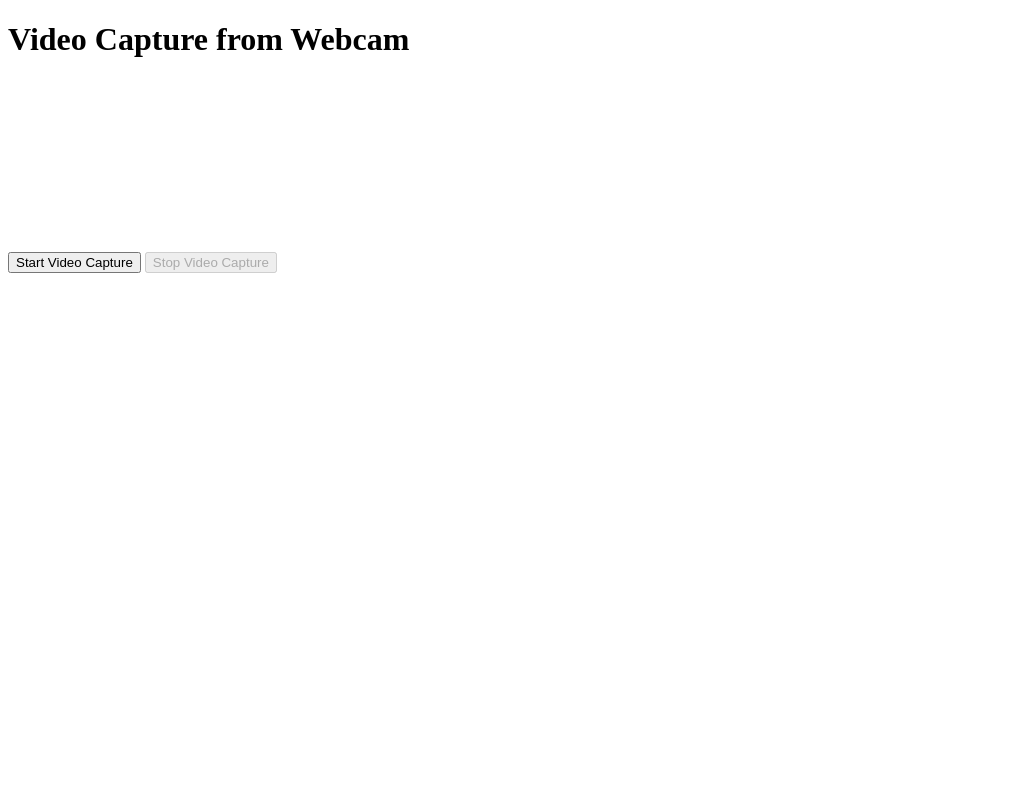
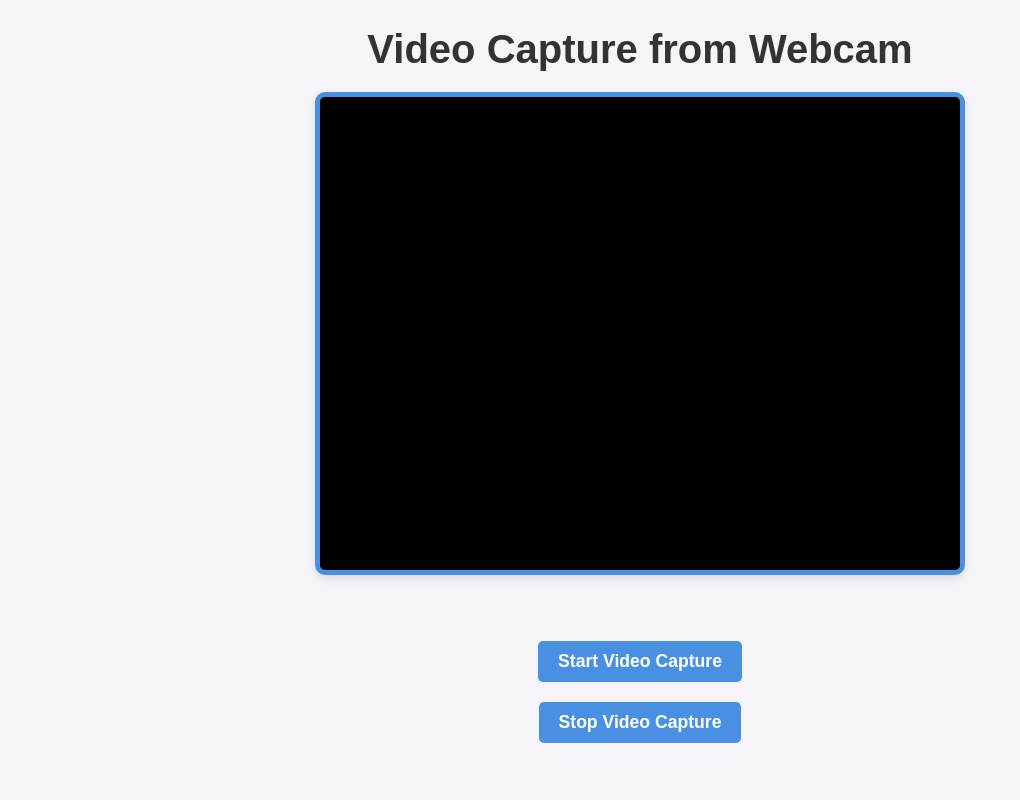
Before and after one commit to RC-6989/Verbalflow, a Flask app: template templates/index.html in a window 1280 px wide. Shown: the whole page, without its empty margins (0-1020 px from the left). Run offline with Flask 3, Linux system fonts and the light colour scheme; the template is opened without the code that fills it, so the values that code supplies are empty.

Commit message:
css changes

```diff
--- a/app.py
+++ b/app.py
@@ -1,22 +1,17 @@
 import os
 from flask import Flask, request, redirect, url_for, flash, render_template, send_from_directory
 from werkzeug.utils import secure_filename
-import whisper
-from MachineLearningPredictions.Emotion_Detection import detect_emotion
 
+# from MachineLearningPredictions.Emotion_Detection import detect_emotion
 
 # Starts the app
 app = Flask(__name__)
 
-def talking(audioPath):
-    model = whisper.load_model("base")
-    result = model.transcribe(audioPath)
-    return result["text"]
 
 
 @app.route("/")
 def home():
-    return render_template('index.html', var1=emotion)
+    return render_template('index.html')
 
 # Basically app.use() in express
 @app.route('/public/<path:path>')
@@ -30,7 +25,7 @@ def upload_frame():
         return "No frame part in the request", 400
     file = request.files['frame']
     if file:
-        emotion = detect_emotion(file)
+        # emotion = detect_emotion(file)
         return "Frame received and saved", 200
     return "Failed to upload frame", 400
 
--- a/public/style.css
+++ b/public/style.css
@@ -1,7 +1,72 @@
+/* Body Styling */
+body {
+    font-family: 'Arial', sans-serif;
+    display: flex;
+    flex-direction: column;
+    justify-content: center;
+    align-items: center;
+    height: 100vh;
+    margin: 0;
+    background-color: #f4f4f9;
+}
 
+/* Heading Styling */
+h1 {
+    color: #333;
+    text-align: center;
+    margin-bottom: 20px;
+    font-size: 2.5rem;
+    font-weight: bold;
+}
+
+/* Video Element Styling */
 video {
     width: 640px;
     height: 480px;
-    border: 2px solid black;
+    border: 5px solid #4a90e2;
+    border-radius: 10px;
     background-color: black;
+    box-shadow: 0 4px 8px rgba(0, 0, 0, 0.1);
+    margin-bottom: 20px;
 }
+
+/* Button Styling */
+button {
+    padding: 10px 20px;
+    font-size: 1.1rem;
+    font-weight: bold;
+    color: #fff;
+    background-color: #4a90e2;
+    border: none;
+    border-radius: 5px;
+    cursor: pointer;
+    transition: background-color 0.3s ease, transform 0.3s ease;
+    margin: 10px;
+}
+
+button:hover {
+    background-color: #357ABD;
+    transform: scale(1.05);
+}
+
+button:active {
+    transform: scale(0.98);
+}
+
+/* Canvas Styling (Hidden) */
+canvas {
+    display: none;
+}
+
+/* Responsive Design */
+@media (max-width: 768px) {
+    video {
+        width: 90%;
+        height: auto;
+    }
+
+    button {
+        width: 80%;
+        font-size: 1rem;
+    }
+}
--- a/templates/index.html
+++ b/templates/index.html
@@ -4,7 +4,7 @@
     <meta charset="UTF-8">
     <meta name="viewport" content="width=device-width, initial-scale=1.0">
     <title>Video Capture Example</title>
-    <href link="./public/style.css"></href>
+    <link rel="stylesheet" href="./public/style.css"> <!-- Fixed the CSS link -->
 </head>
 <body>
     <h1>Video Capture from Webcam</h1>
```
